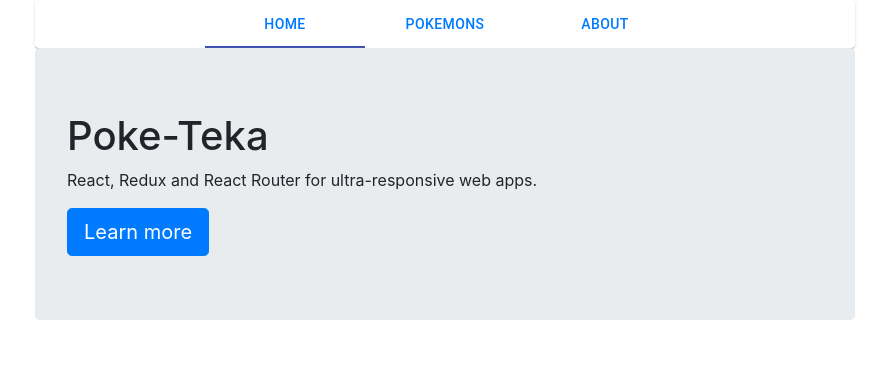
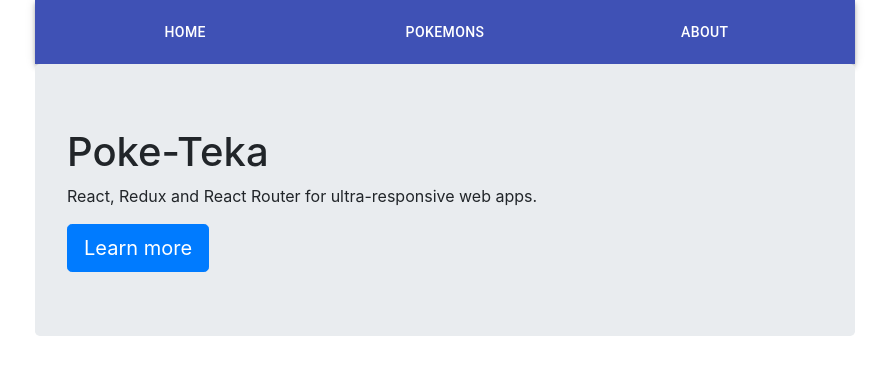
Before and after one commit to davomartinez-dev/poke-teka-mx, a React app: page / in a window 1280 px wide. Shown: the top 374 px of the page, without its empty margins (195-1084 px from the left). Built offline with nearby package versions, Linux system fonts and the light colour scheme; what redux-immutable-state-invariant would draw is missing.

Commit message:
Successfully implemented navbar

```diff
--- a/src/components/App.js
+++ b/src/components/App.js
@@ -1,6 +1,7 @@
 import React from 'react';
 import { Route, Switch } from 'react-router-dom';
 import { ToastContainer } from 'react-toastify';
+import { ThemeProvider } from '@material-ui/core/styles';
 import HomePage from './home/HomePage';
 import AboutPage from './about/AboutPage';
 import Navbar from './common/Navbar';
@@ -8,10 +9,13 @@
 import PokemonsPage from './pokemons/PokemonsPage';
 import PokemonDetail from './pokemons/PokemonDetail';
 import 'react-toastify/dist/ReactToastify.css';
+import { NavbarTheme } from './themes';
 
 const App = () => (
   <div className="container-fluid">
-    <Navbar />
+    <ThemeProvider theme={NavbarTheme}>
+      <Navbar />
+    </ThemeProvider>
     <Switch>
       <Route exact path="/" component={HomePage} />
       <Route path="/about" component={AboutPage} />
--- a/src/components/common/Navbar.js
+++ b/src/components/common/Navbar.js
@@ -1,52 +1,50 @@
 import React from 'react';
 import { NavLink } from 'react-router-dom';
 import { makeStyles } from '@material-ui/core/styles';
-import Paper from '@material-ui/core/Paper';
-import Tabs from '@material-ui/core/Tabs';
-import Tab from '@material-ui/core/Tab';
+import Button from '@material-ui/core/Button';
+import AppBar from '@material-ui/core/AppBar';
+import Toolbar from '@material-ui/core/Toolbar';
+import { navbarTab } from '../themes';
 
 const useStyles = makeStyles({
   root: {
     flexGrow: 1,
   },
+  toolbar: {
+    justifyContent: 'space-around',
+  },
+  button: {
+    padding: 0,
+  },
 });
 
 export default function Navbar() {
   const classes = useStyles();
-  const [value, setValue] = React.useState(0);
-
-  const handleChange = (event, newValue) => {
-    setValue(newValue);
-  };
 
   return (
-    <Paper className={classes.root}>
-      <Tabs
-        value={value}
-        onChange={handleChange}
-        indicatorColor="primary"
-        textColor="primary"
-        centered
-      >
-        <Tab label={(
-          <NavLink to="/" exact>
+    <div className={classes.root}>
+      <AppBar position="static">
+        <Toolbar className={classes.toolbar}>
+          <Button className={classes.button}>
+            <NavLink to="/" style={navbarTab} exact>
               Home
             </NavLink>
-        )}
-        />
-        <Tab label={(
-          <NavLink to="/pokemons">
+          </Button>
+
+          <Button className={classes.button}>
+            <NavLink to="/pokemons" style={navbarTab}>
               Pokemons
             </NavLink>
-        )}
-        />
-        <Tab label={(
-          <NavLink to="/about">
+          </Button>
+
+          <Button className={classes.button}>
+            <NavLink to="/about" style={navbarTab}>
               About
             </NavLink>
-        )}
-        />
-      </Tabs>
-    </Paper>
+          </Button>
+        </Toolbar>
+      </AppBar>
+    </div>
+
   );
 }
--- a/src/components/pokemons/PokemonsPage.js
+++ b/src/components/pokemons/PokemonsPage.js
@@ -30,7 +30,6 @@
 
   return (
     <>
-      <h2>Pokemons</h2>
       {loading
         ? <Spinner /> : (
           <>
--- /dev/null
+++ b/src/components/themes.js
@@ -0,0 +1,14 @@
+import { createMuiTheme } from '@material-ui/core/styles';
+
+export const navbarTab = {
+  color: '#FFF',
+  textDecoration: 'none',
+};
+
+export const NavbarTheme = createMuiTheme({
+  palette: {
+    primary: {
+      main: '#3f51b5',
+    },
+  },
+});
```
Lines whose indentation alone changed are shown as unchanged.
